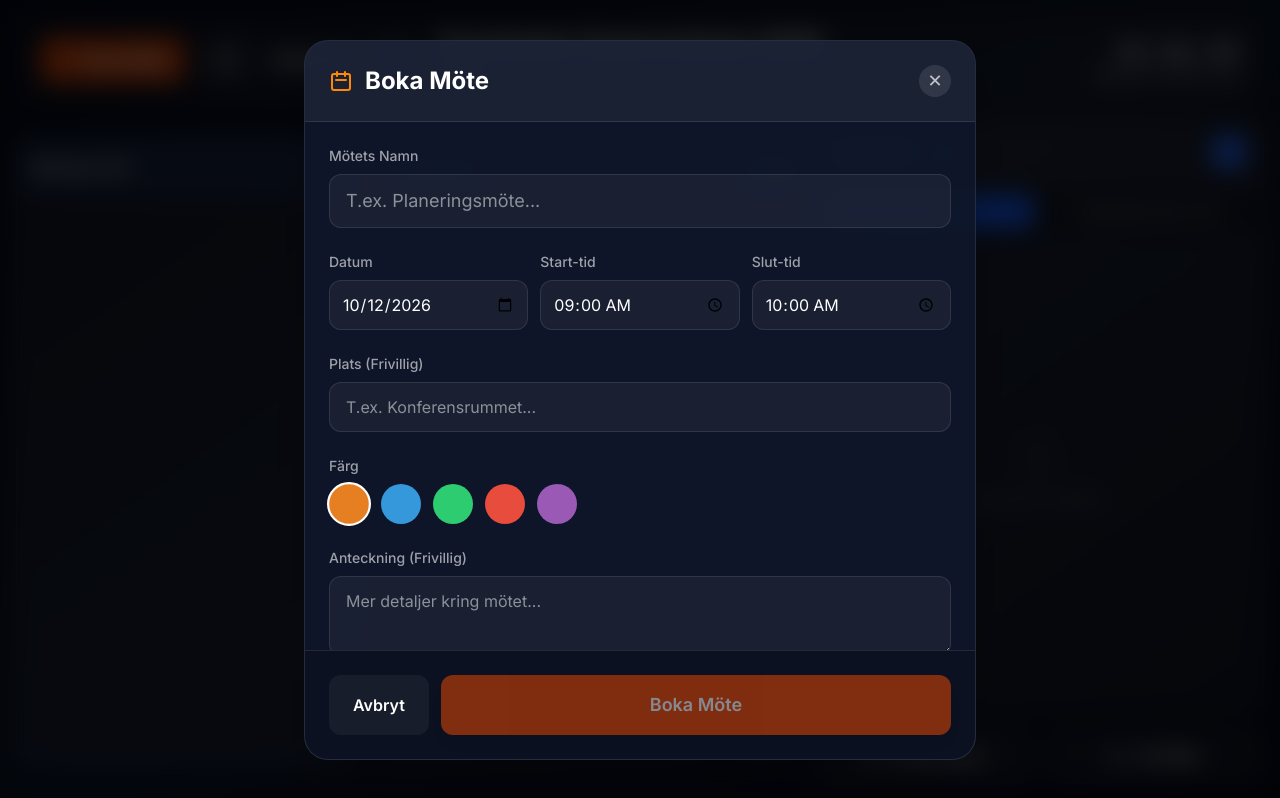
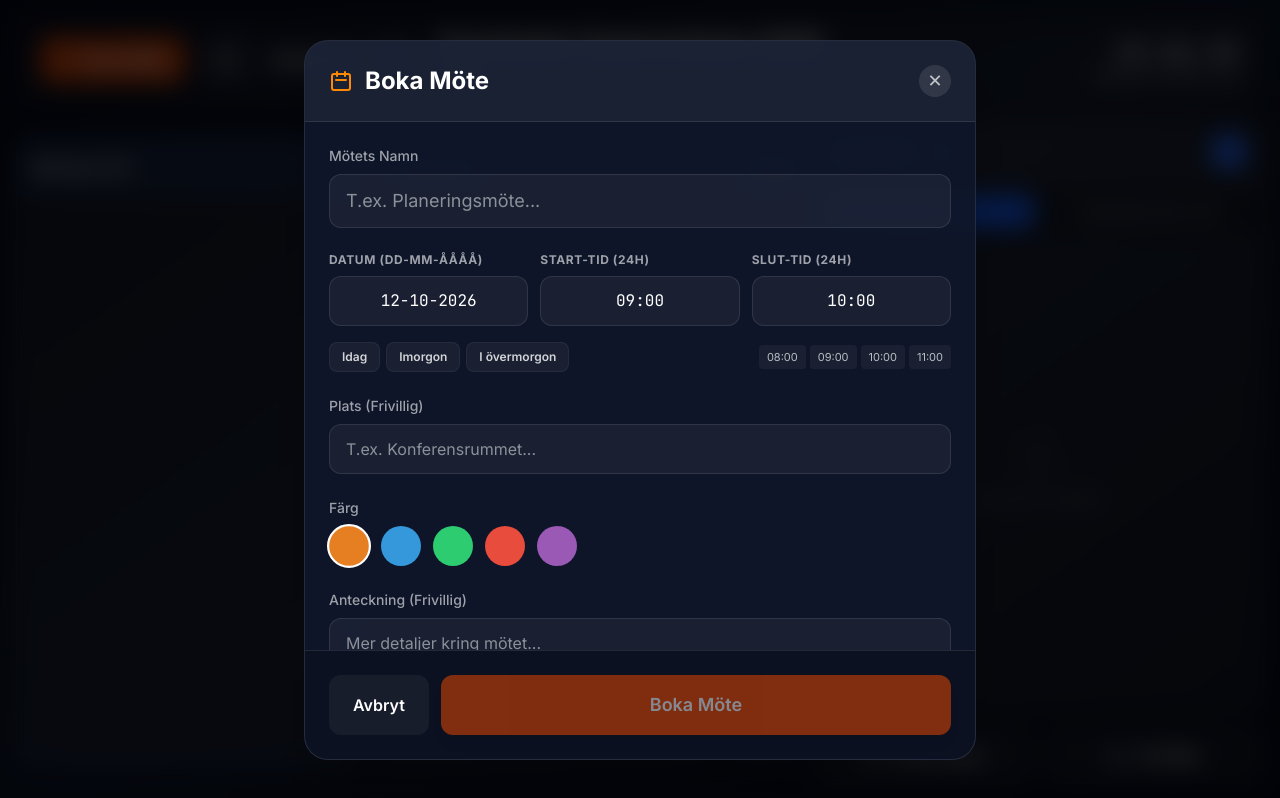
Before and after one commit to SnapplezOsev/EventopiaDashboard, a Next.js app: page / in a window 1280 px wide. Both pictures are taken after a click on the button "Boka Möte". Built offline with nearby package versions, Linux system fonts and the light colour scheme.

Commit message:
feat: change date input to dd-mm-yyyy and time to 24h format

```diff
--- a/components/MeetingModal.jsx
+++ b/components/MeetingModal.jsx
@@ -1,5 +1,28 @@
 'use client';
 import { useState } from 'react';
+
+// Helpers for DD-MM-YYYY <-> YYYY-MM-DD
+function toDDMMYYYY(dateOrStr) {
+  if (!dateOrStr) return '';
+  const d = typeof dateOrStr === 'string' ? new Date(dateOrStr) : dateOrStr;
+  if (isNaN(d.getTime())) return '';
+  const day = String(d.getDate()).padStart(2, '0');
+  const month = String(d.getMonth() + 1).padStart(2, '0');
+  const year = d.getFullYear();
+  return `${day}-${month}-${year}`;
+}
+
+function toYYYYMMDD(str) {
+  if (!str) return '';
+  const match = str.trim().match(/^(\d{1,2})[-/.](\d{1,2})[-/.](\d{4})$/);
+  if (match) {
+    const day = match[1].padStart(2, '0');
+    const month = match[2].padStart(2, '0');
+    const year = match[3];
+    return `${year}-${month}-${day}`;
+  }
+  return str;
+}
 
 export default function MeetingModal({ meeting, crew, onClose, onSave, onDelete }) {
   const isEditing = Boolean(meeting);
@@ -7,26 +30,19 @@ export default function MeetingModal({ meeting, crew, onClose, onSave, onDelete
   const initialStart = meeting?.planperiod_start ? new Date(meeting.planperiod_start) : null;
   const initialEnd = meeting?.planperiod_end ? new Date(meeting.planperiod_end) : null;
 
-  const formatDate = (d) => {
-    if (!d || isNaN(d.getTime())) return '';
-    const year = d.getFullYear();
-    const month = String(d.getMonth() + 1).padStart(2, '0');
-    const day = String(d.getDate()).padStart(2, '0');
-    return `${year}-${month}-${day}`;
-  };
-  const formatTime = (d) => {
+  const formatTime24h = (d) => {
     if (!d || isNaN(d.getTime())) return '09:00';
     const hours = String(d.getHours()).padStart(2, '0');
     const minutes = String(d.getMinutes()).padStart(2, '0');
     return `${hours}:${minutes}`;
   };
 
-  const todayStr = formatDate(new Date());
+  const todayDDMMYYYY = toDDMMYYYY(new Date());
 
   const [name, setName] = useState(meeting?.name || '');
-  const [meetingDate, setMeetingDate] = useState(initialStart ? formatDate(initialStart) : todayStr);
-  const [startTime, setStartTime] = useState(initialStart ? formatTime(initialStart) : '09:00');
-  const [endTime, setEndTime] = useState(initialEnd ? formatTime(initialEnd) : '10:00');
+  const [dateInput, setDateInput] = useState(initialStart ? toDDMMYYYY(initialStart) : todayDDMMYYYY);
+  const [startTime, setStartTime] = useState(initialStart ? formatTime24h(initialStart) : '09:00');
+  const [endTime, setEndTime] = useState(initialEnd ? formatTime24h(initialEnd) : '10:00');
   const [location, setLocation] = useState(meeting?.locationName || meeting?.location || '');
   const [remark, setRemark] = useState(meeting?.remark || '');
   const [color, setColor] = useState(meeting?.projectColor?.replace('#', '') || 'E67E22');
@@ -36,12 +52,19 @@ export default function MeetingModal({ meeting, crew, onClose, onSave, onDelete
   const [isSaving, setIsSaving] = useState(false);
   const [isDeleting, setIsDeleting] = useState(false);
 
+  const setRelativeDate = (daysAhead) => {
+    const d = new Date();
+    d.setDate(d.getDate() + daysAhead);
+    setDateInput(toDDMMYYYY(d));
+  };
+
   const handleSave = async () => {
-    if (!name.trim() || !meetingDate || !startTime || !endTime) return;
+    const isoDate = toYYYYMMDD(dateInput);
+    if (!name.trim() || !isoDate || !startTime || !endTime) return;
     setIsSaving(true);
 
-    const startStr = `${meetingDate}T${startTime}:00+02:00`;
-    const endStr = `${meetingDate}T${endTime}:00+02:00`;
+    const startStr = `${isoDate}T${startTime}:00+02:00`;
+    const endStr = `${isoDate}T${endTime}:00+02:00`;
 
     await onSave({
       id: meeting?.realId || meeting?.id,
@@ -74,6 +97,8 @@ export default function MeetingModal({ meeting, crew, onClose, onSave, onDelete
     { value: 'E74C3C', label: 'Röd' },
     { value: '9B59B6', label: 'Lila' },
   ];
+
+  const quickTimes = ['08:00', '09:00', '10:00', '11:00', '13:00', '14:00', '15:00', '16:00'];
 
   return (
     <div
@@ -111,34 +136,96 @@ export default function MeetingModal({ meeting, crew, onClose, onSave, onDelete
             />
           </div>
 
-          {/* Datum och Tider */}
+          {/* Datum och Tider (DD-MM-YYYY och 24h) */}
+          <div className="space-y-3">
             <div className="grid grid-cols-1 md:grid-cols-3 gap-3">
+              {/* Datumfält (DD-MM-YYYY) */}
               <div>
-              <label className="block text-white/60 text-sm font-medium mb-2">Datum</label>
+                <label className="block text-white/60 text-xs uppercase tracking-wider font-bold mb-2">
+                  Datum (DD-MM-ÅÅÅÅ)
+                </label>
                 <input
-                type="date"
-                value={meetingDate}
-                onChange={e => setMeetingDate(e.target.value)}
-                className="w-full bg-white/5 border border-white/10 rounded-xl px-3 py-3 text-white focus:outline-none focus:border-orange-500/50"
+                  type="text"
+                  value={dateInput}
+                  onChange={e => setDateInput(e.target.value)}
+                  placeholder="DD-MM-ÅÅÅÅ"
+                  className="w-full bg-white/5 border border-white/10 rounded-xl px-4 py-3 text-white focus:outline-none focus:border-orange-500/50 font-mono text-center text-base"
                 />
               </div>
+
+              {/* Starttid (24h) */}
               <div>
-              <label className="block text-white/60 text-sm font-medium mb-2">Start-tid</label>
+                <label className="block text-white/60 text-xs uppercase tracking-wider font-bold mb-2">
+                  Start-tid (24h)
+                </label>
                 <input
-                type="time"
+                  type="text"
                   value={startTime}
                   onChange={e => setStartTime(e.target.value)}
-                className="w-full bg-white/5 border border-white/10 rounded-xl px-3 py-3 text-white focus:outline-none focus:border-orange-500/50"
+                  placeholder="09:00"
+                  pattern="[0-2][0-9]:[0-5][0-9]"
+                  className="w-full bg-white/5 border border-white/10 rounded-xl px-4 py-3 text-white focus:outline-none focus:border-orange-500/50 font-mono text-center text-base"
                 />
               </div>
+
+              {/* Sluttid (24h) */}
               <div>
-              <label className="block text-white/60 text-sm font-medium mb-2">Slut-tid</label>
+                <label className="block text-white/60 text-xs uppercase tracking-wider font-bold mb-2">
+                  Slut-tid (24h)
+                </label>
                 <input
-                type="time"
+                  type="text"
                   value={endTime}
                   onChange={e => setEndTime(e.target.value)}
-                className="w-full bg-white/5 border border-white/10 rounded-xl px-3 py-3 text-white focus:outline-none focus:border-orange-500/50"
+                  placeholder="10:00"
+                  pattern="[0-2][0-9]:[0-5][0-9]"
+                  className="w-full bg-white/5 border border-white/10 rounded-xl px-4 py-3 text-white focus:outline-none focus:border-orange-500/50 font-mono text-center text-base"
                 />
+              </div>
+            </div>
+
+            {/* Touch-knappar för snabbval */}
+            <div className="flex flex-wrap items-center justify-between gap-2 pt-1">
+              <div className="flex gap-1.5">
+                <button
+                  type="button"
+                  onClick={() => setRelativeDate(0)}
+                  className="px-3 py-1.5 bg-white/5 hover:bg-white/10 active:scale-95 text-xs font-semibold rounded-lg text-white/80 border border-white/5"
+                >
+                  Idag
+                </button>
+                <button
+                  type="button"
+                  onClick={() => setRelativeDate(1)}
+                  className="px-3 py-1.5 bg-white/5 hover:bg-white/10 active:scale-95 text-xs font-semibold rounded-lg text-white/80 border border-white/5"
+                >
+                  Imorgon
+                </button>
+                <button
+                  type="button"
+                  onClick={() => setRelativeDate(2)}
+                  className="px-3 py-1.5 bg-white/5 hover:bg-white/10 active:scale-95 text-xs font-semibold rounded-lg text-white/80 border border-white/5"
+                >
+                  I övermorgon
+                </button>
+              </div>
+
+              <div className="flex gap-1 text-[11px] text-white/50 overflow-x-auto">
+                {quickTimes.slice(0, 4).map(t => (
+                  <button
+                    key={t}
+                    type="button"
+                    onClick={() => {
+                      setStartTime(t);
+                      const [h, m] = t.split(':').map(Number);
+                      setEndTime(`${String((h + 1) % 24).padStart(2, '0')}:${String(m).padStart(2, '0')}`);
+                    }}
+                    className="px-2 py-1 bg-white/5 hover:bg-white/10 rounded text-white/70"
+                  >
+                    {t}
+                  </button>
+                ))}
+              </div>
             </div>
           </div>
 
@@ -245,7 +332,7 @@ export default function MeetingModal({ meeting, crew, onClose, onSave, onDelete
           <button
             type="button"
             onClick={handleSave}
-            disabled={!name.trim() || !meetingDate || !startTime || !endTime || isSaving || isDeleting}
+            disabled={!name.trim() || !dateInput || !startTime || !endTime || isSaving || isDeleting}
             className="flex-1 py-4 bg-orange-600 hover:bg-orange-500 disabled:opacity-50 disabled:cursor-not-allowed rounded-xl text-white font-semibold transition-all shadow-lg text-lg"
           >
             {isSaving ? 'Sparar...' : (isEditing ? 'Spara Ändringar' : 'Boka Möte')}
--- a/components/SettingsModal.jsx
+++ b/components/SettingsModal.jsx
@@ -96,21 +96,25 @@ export default function SettingsModal({ onClose, onSave, currentSettings }) {
 
             <div className="grid grid-cols-2 gap-4 mb-4">
               <div>
-                <label className="block text-white/50 text-xs uppercase tracking-wider font-bold mb-2">Vaknar (Tid)</label>
+                <label className="block text-white/50 text-xs uppercase tracking-wider font-bold mb-2">Vaknar (Tid, 24h)</label>
                 <input
-                  type="time"
+                  type="text"
                   value={startTime}
                   onChange={e => setStartTime(e.target.value)}
-                  className="w-full bg-white/5 border border-white/10 rounded-xl px-4 py-3 text-white focus:outline-none focus:border-blue-500/50 text-lg"
+                  placeholder="07:00"
+                  pattern="[0-2][0-9]:[0-5][0-9]"
+                  className="w-full bg-white/5 border border-white/10 rounded-xl px-4 py-3 text-white focus:outline-none focus:border-blue-500/50 font-mono text-center text-lg"
                 />
               </div>
               <div>
-                <label className="block text-white/50 text-xs uppercase tracking-wider font-bold mb-2">Somnar (Tid)</label>
+                <label className="block text-white/50 text-xs uppercase tracking-wider font-bold mb-2">Somnar (Tid, 24h)</label>
                 <input
-                  type="time"
+                  type="text"
                   value={endTime}
                   onChange={e => setEndTime(e.target.value)}
-                  className="w-full bg-white/5 border border-white/10 rounded-xl px-4 py-3 text-white focus:outline-none focus:border-blue-500/50 text-lg"
+                  placeholder="19:00"
+                  pattern="[0-2][0-9]:[0-5][0-9]"
+                  className="w-full bg-white/5 border border-white/10 rounded-xl px-4 py-3 text-white focus:outline-none focus:border-blue-500/50 font-mono text-center text-lg"
                 />
               </div>
             </div>
--- a/components/TaskModal.jsx
+++ b/components/TaskModal.jsx
@@ -1,13 +1,41 @@
 'use client';
 import { useState } from 'react';
+
+function toDDMMYYYY(dateOrStr) {
+  if (!dateOrStr) return '';
+  const d = typeof dateOrStr === 'string' ? new Date(dateOrStr) : dateOrStr;
+  if (isNaN(d.getTime())) return dateOrStr;
+  const day = String(d.getDate()).padStart(2, '0');
+  const month = String(d.getMonth() + 1).padStart(2, '0');
+  const year = d.getFullYear();
+  return `${day}-${month}-${year}`;
+}
+
+function toYYYYMMDD(str) {
+  if (!str) return null;
+  const match = str.trim().match(/^(\d{1,2})[-/.](\d{1,2})[-/.](\d{4})$/);
+  if (match) {
+    const day = match[1].padStart(2, '0');
+    const month = match[2].padStart(2, '0');
+    const year = match[3];
+    return `${year}-${month}-${day}`;
+  }
+  return str;
+}
 
 export default function TaskModal({ task, crew, onClose, onSave, onAssign }) {
   const isNew = !task;
   const [name, setName] = useState(task?.name || '');
   const [details, setDetails] = useState(task?.details || '');
-  const [deadline, setDeadline] = useState(task?.deadline ? task.deadline.slice(0, 10) : '');
+  const [deadline, setDeadline] = useState(task?.deadline ? toDDMMYYYY(task.deadline) : '');
   const [pendingAssignments, setPendingAssignments] = useState([]);
   const [isSaving, setIsSaving] = useState(false);
+
+  const setRelativeDate = (daysAhead) => {
+    const d = new Date();
+    d.setDate(d.getDate() + daysAhead);
+    setDeadline(toDDMMYYYY(d));
+  };
 
   const handleSave = async () => {
     if (!name.trim()) return;
@@ -16,7 +44,7 @@ export default function TaskModal({ task, crew, onClose, onSave, onAssign }) {
       id: task?.id,
       name,
       details,
-      deadline: deadline || null,
+      deadline: toYYYYMMDD(deadline) || null,
       pendingAssignments,
     });
     setIsSaving(false);
@@ -83,14 +111,66 @@ export default function TaskModal({ task, crew, onClose, onSave, onAssign }) {
             />
           </div>
 
+          {/* Förfallodatum i DD-MM-YYYY format */}
           <div>
-            <label className="block text-white/60 text-sm font-medium mb-2">Förfallodatum</label>
+            <div className="flex justify-between items-center mb-2">
+              <label className="block text-white/60 text-sm font-medium">
+                Förfallodatum (DD-MM-ÅÅÅÅ)
+              </label>
+              {deadline && (
+                <button
+                  type="button"
+                  onClick={() => setDeadline('')}
+                  className="text-xs text-red-400 hover:text-red-300"
+                >
+                  Rensa datum
+                </button>
+              )}
+            </div>
+
             <input
-              type="date"
+              type="text"
               value={deadline}
               onChange={e => setDeadline(e.target.value)}
-              className="w-full bg-white/5 border border-white/10 rounded-xl px-4 py-3 text-white focus:outline-none focus:border-white/30"
+              placeholder="DD-MM-ÅÅÅÅ (t.ex. 16-10-2026)"
+              className="w-full bg-white/5 border border-white/10 rounded-xl px-4 py-3 text-white focus:outline-none focus:border-white/30 font-mono text-base mb-2"
             />
+
+            {/* Touch-knappar för snabbval */}
+            <div className="flex flex-wrap gap-2">
+              <button
+                type="button"
+                onClick={() => setRelativeDate(0)}
+                className="px-3 py-1.5 bg-white/5 hover:bg-white/10 active:scale-95 text-xs font-semibold rounded-lg text-white/80 border border-white/5"
+              >
+                Idag
+              </button>
+              <button
+                type="button"
+                onClick={() => setRelativeDate(1)}
+                className="px-3 py-1.5 bg-white/5 hover:bg-white/10 active:scale-95 text-xs font-semibold rounded-lg text-white/80 border border-white/5"
+              >
+                Imorgon
+              </button>
+              <button
+                type="button"
+                onClick={() => {
+                  const now = new Date();
+                  const daysToFriday = (5 - now.getDay() + 7) % 7 || 7;
+                  setRelativeDate(daysToFriday);
+                }}
+                className="px-3 py-1.5 bg-white/5 hover:bg-white/10 active:scale-95 text-xs font-semibold rounded-lg text-white/80 border border-white/5"
+              >
+                På fredag
+              </button>
+              <button
+                type="button"
+                onClick={() => setRelativeDate(7)}
+                className="px-3 py-1.5 bg-white/5 hover:bg-white/10 active:scale-95 text-xs font-semibold rounded-lg text-white/80 border border-white/5"
+              >
+                +7 dagar
+              </button>
+            </div>
           </div>
 
           <div className="pt-4 border-t border-white/10">
```
Lines whose indentation alone changed are shown as unchanged.
